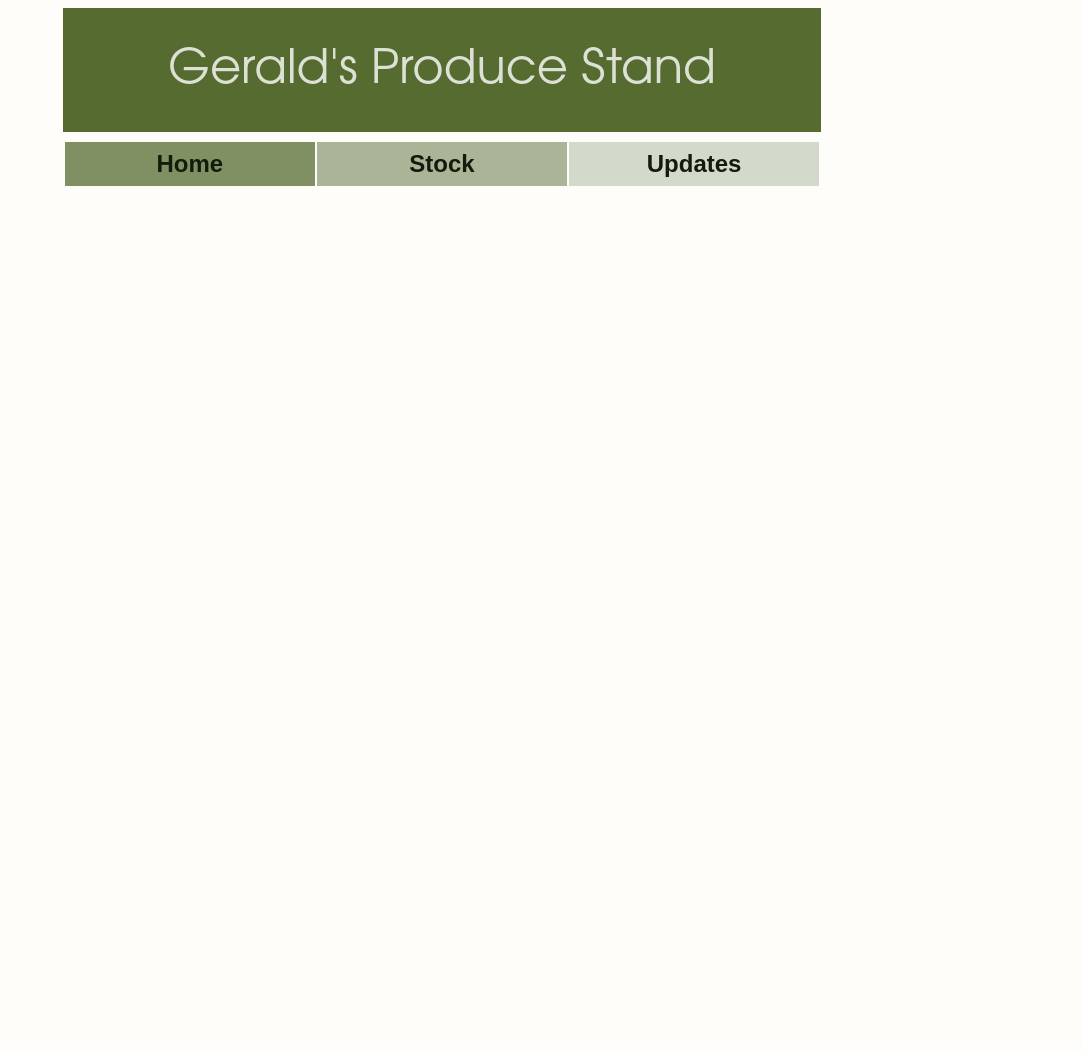
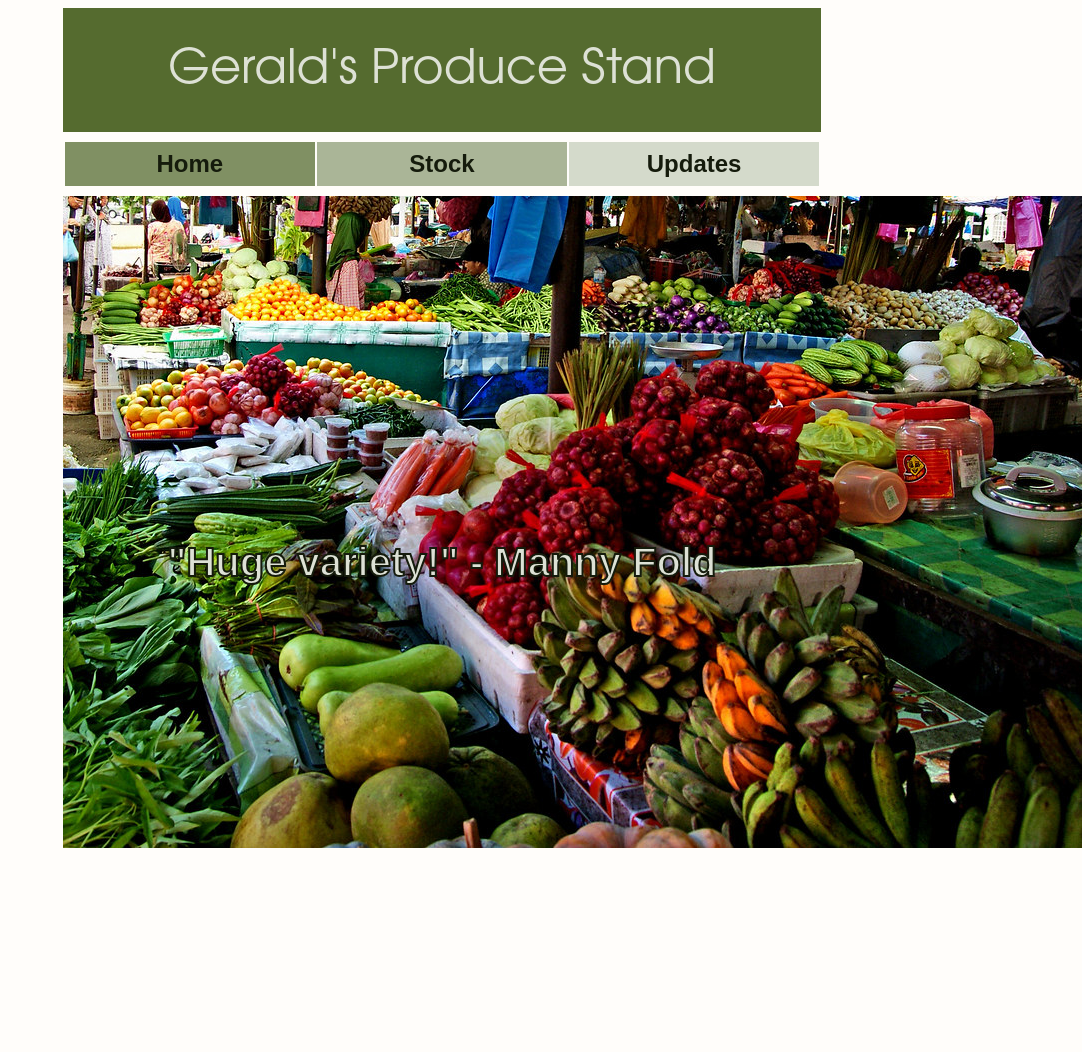
Before and after one commit to idpeoples/geralds-produce-stand, a PHP site: page / in a window 1280 px wide. Shown: the whole page, without its empty margins (198-1280 px from the left). Before the commit the page ends 186 px from the top, so only its background shows below. Run offline with PHP 8.4, Linux system fonts and the light colour scheme.

Commit message:
add image slideshow w/ reviews

```diff
--- a/index.css
+++ b/index.css
@@ -1,7 +1,27 @@
+@keyframes autoplay {
+
+    0% {opacity: 0.0}
+    4% {opacity: 1.0}
+    33.33% {opacity: 1.0}
+    37.33% {opacity: 0.0}
+    100% {opacity: 0.0}
+
+}
+
 body {
 
     background-color: #fffdfa;
     font-family: sans-serif;
+
+}
+
+.card {
+
+    animation: 12s autoplay infinite linear;
+    opacity: 0.0;
+    position: absolute;
+    text-align: center;
+    width: 100%;
 
 }
 
@@ -10,6 +30,30 @@ body {
     margin-left: 20%;
     margin-right: 20%;
     text-align: center;
+
+}
+
+#deck {
+
+    position: relative;
+
+}
+
+#deck > *:nth-child(1) {
+
+    animation-delay: 0s;
+
+}
+
+#deck > *:nth-child(2) {
+
+    animation-delay: 4s;
+
+}
+
+#deck > *:nth-child(3) {
+
+    animation-delay: 8s;
 
 }
 
@@ -41,6 +85,21 @@ h1 {
     display: flex;
     padding-top: 0.5em;
     padding-bottom: 0.5em;
+
+}
+
+p {
+
+    color: #dde1d5;
+    font-size: 2.5em;
+    font-weight: bold;
+    left: 50%;
+    position: absolute;
+    top: 50%;
+    transform: translate(-50%, -50%);
+    -webkit-text-stroke-width: 2px;
+    -webkit-text-stroke-color: #151b0c;
+    width: 100%;
 
 }
 
--- a/index.php
+++ b/index.php
@@ -33,6 +33,14 @@
 
         <div id="carousel" class="content">
 
+            <div id="deck">
+
+                <div class="card"><img src="fruitstand1.jpg"><p>"Always fresh!" - Al Fresco</p></div>
+                <div class="card"><img src="fruitstand2.jpg"><p>"Huge variety!" - Manny Fold</p></div>
+                <div class="card"><img src="fruitstand3.jpg"><p>"Excellent prices!" - P. Pincher</p></div>
+
+            </div>
+
         </div>
 
     </body>
```
Also changed, not shown: fruitstand1.jpg (added), fruitstand2.jpg (added), fruitstand3.jpg (added).
